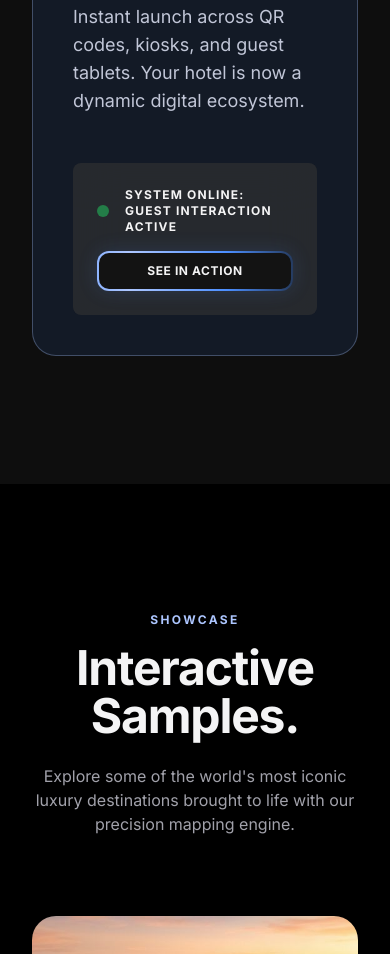
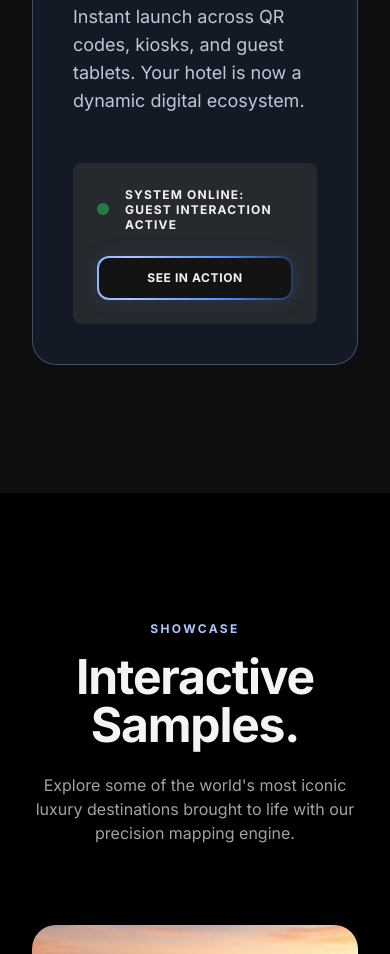
Before and after one commit to rndtech9-tech/mapper, a plain HTML site: page index.html in a window 390 px wide. Shown: the part 4647-5601 px from the top of the page. Drawn offline with nearby package versions, Linux system fonts and the light colour scheme.

Commit message:
Restructure button to be distinctly stacked inside the Live Deployment glass panel

```diff
--- a/index.html
+++ b/index.html
@@ -409,16 +409,15 @@
                         <h4 class="font-headline text-3xl font-bold mt-4 mb-4 text-zinc-100">Live Deployment</h4>
                         <p class="text-on-surface-variant text-lg">Instant launch across QR codes, kiosks, and guest
                             tablets. Your hotel is now a dynamic digital ecosystem.</p>
-                        <div class="mt-12 flex flex-col sm:flex-row gap-4 items-center justify-between p-6 glass-panel rounded-xl">
+                        <div class="mt-12 p-6 glass-panel rounded-xl flex flex-col gap-6">
                             <div class="flex items-center gap-4">
                                 <div class="w-3 h-3 bg-green-500 rounded-full animate-pulse shrink-0"></div>
-                                <span class="text-xs font-bold uppercase tracking-widest text-zinc-100">System Online:
-                                    Guest Interaction Active</span>
+                                <span class="text-xs font-bold uppercase tracking-widest text-zinc-100 leading-tight">System Online: Guest Interaction Active</span>
                             </div>
                             <a href="https://rpsi-map.vercel.app/" target="_blank"
-                                class="btn-accent-animated w-full sm:w-auto transition-all hover:scale-105 active:scale-95 shadow-[0_0_20px_rgba(75,142,255,0.15)] hover:shadow-[0_0_30px_rgba(75,142,255,0.3)] font-bold text-xs uppercase tracking-wider shrink-0">
+                                class="btn-accent-animated w-full transition-all hover:scale-105 active:scale-95 shadow-[0_0_20px_rgba(75,142,255,0.15)] hover:shadow-[0_0_30px_rgba(75,142,255,0.3)] font-bold text-xs uppercase tracking-wider">
                                 <span
-                                    class="btn-accent-inner px-6 py-2.5 w-full flex justify-center bg-background text-zinc-100 hover:text-white hover:bg-surface-container transition-colors">
+                                    class="btn-accent-inner px-6 py-3 w-full flex justify-center bg-background text-zinc-100 hover:text-white hover:bg-surface-container transition-colors">
                                     See in Action
                                 </span>
                             </a>
```
Also changed, not shown: lumina_maps.html (+4 -4 lines).
